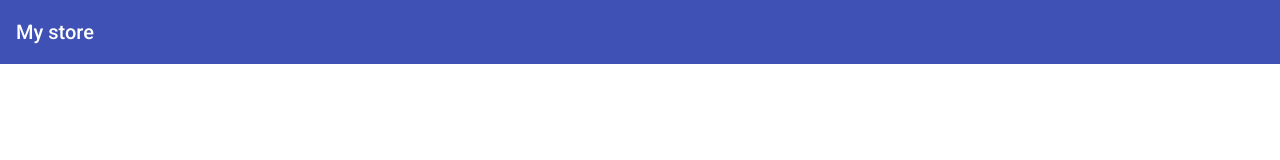
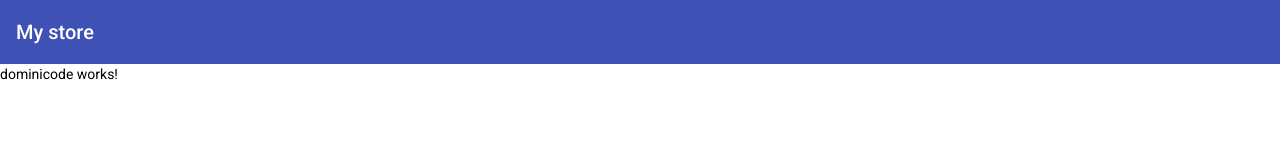
Before and after one commit to carlosdizx/appAngular, an Angular app: page /dominicode in a window 1280 px wide. Before the commit this address led to /. Shown: the top 160 px of the page. Built offline with nearby package versions, Linux system fonts and the light colour scheme.

Commit message:
creado componente y bindiado a una ruta

```diff
--- a/src/app/app-routing.module.ts
+++ b/src/app/app-routing.module.ts
@@ -1,10 +1,11 @@
 import { NgModule } from '@angular/core';
 import { RouterModule, Routes } from '@angular/router';
+import { DominicodeComponent } from './pages/dominicode/dominicode.component';
 
-const routes: Routes = [];
+const routes: Routes = [{ path: 'dominicode', component: DominicodeComponent }];
 
 @NgModule({
   imports: [RouterModule.forRoot(routes)],
-  exports: [RouterModule]
+  exports: [RouterModule],
 })
-export class AppRoutingModule { }
+export class AppRoutingModule {}
--- a/src/app/app.component.html
+++ b/src/app/app.component.html
@@ -1,3 +1,4 @@
 <div class="container">
   <app-header></app-header>
+  <router-outlet></router-outlet>
 </div>
--- a/src/app/app.module.ts
+++ b/src/app/app.module.ts
@@ -7,9 +7,10 @@
 import { HeaderComponent } from './shared/components/header/header.component';
 import { BrowserAnimationsModule } from '@angular/platform-browser/animations';
 import { MaterialModule } from '../material.module';
+import { DominicodeComponent } from './pages/dominicode/dominicode.component';
 
 @NgModule({
-  declarations: [AppComponent, HeaderComponent],
+  declarations: [AppComponent, HeaderComponent, DominicodeComponent],
   imports: [
     BrowserModule,
     AppRoutingModule,
--- /dev/null
+++ b/src/app/pages/dominicode/dominicode.component.html
@@ -0,0 +1 @@
+<p>dominicode works!</p>
--- /dev/null
+++ b/src/app/pages/dominicode/dominicode.component.ts
@@ -0,0 +1,11 @@
+import { Component, OnInit } from '@angular/core';
+
+@Component({
+  selector: 'app-dominicode',
+  templateUrl: './dominicode.component.html',
+})
+export class DominicodeComponent implements OnInit {
+  constructor() {}
+
+  ngOnInit(): void {}
+}
```
